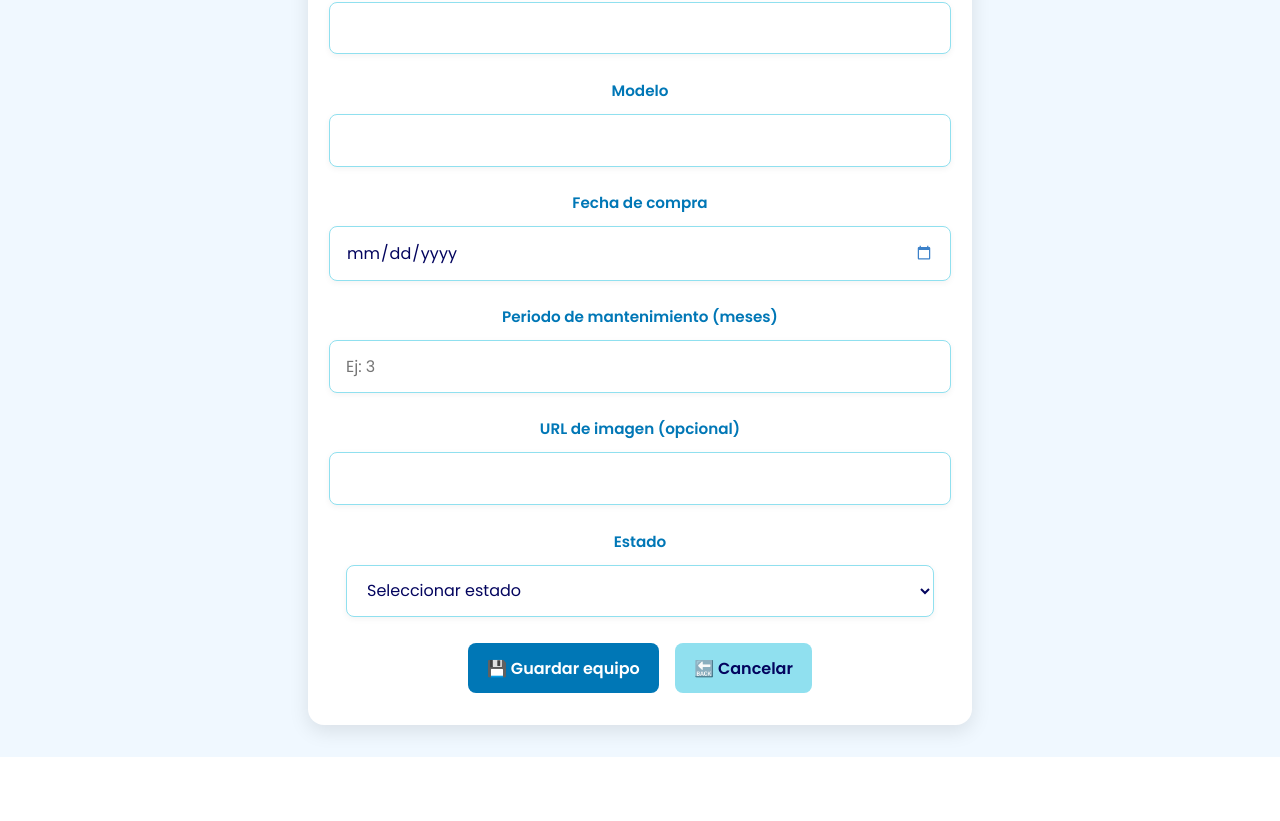
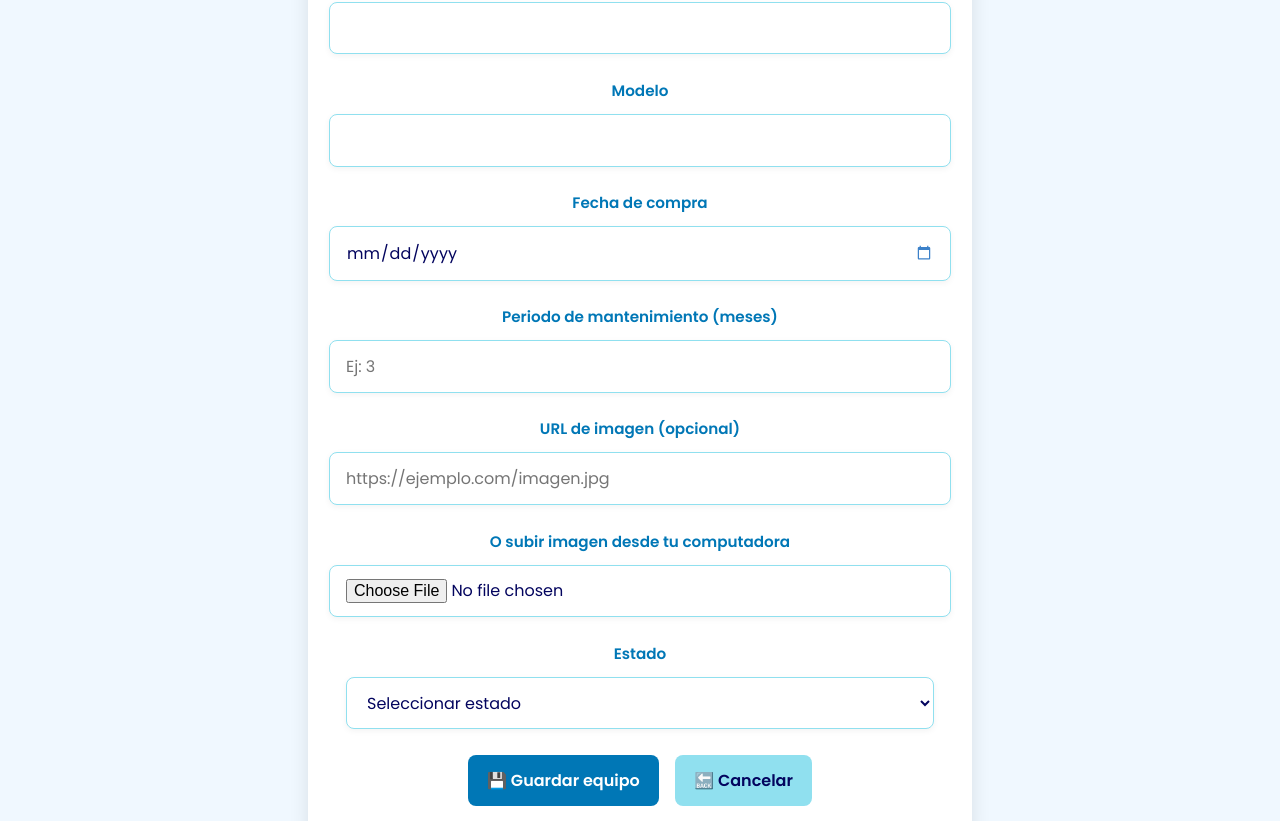
Before and after one commit to Jeremy020202/buceo_app, a React (Vite) app: page /equipos/nuevo in a window 1280 px wide. Shown: the part 419-1240 px from the top of the page. Before the commit the page ends 1176 px from the top, so only its background shows below. Built offline with nearby package versions, Linux system fonts and the light colour scheme; no server answers.

Commit message:
Se agrego subida de imagenes por archivos

```diff
--- a/src/components/EquipoForm.jsx
+++ b/src/components/EquipoForm.jsx
@@ -19,6 +19,8 @@ function EquipoForm() {
     estado: "",
     imagen_url: "",
   });
+  const [imagenArchivo, setImagenArchivo] = useState(null);
+
 
   // ===============================
   //   AUTOGENERAR CÓDIGO
@@ -67,6 +69,38 @@ function EquipoForm() {
     if (!form.estado) return "Debe seleccionar un estado.";
     return null;
   };
+  // ===============================
+  //   SUBIR IMAGEN AL SERVIDOR REVISAR QUE FUNCIONE
+  // ===============================
+const handleUploadImage = async (e) => {
+  const file = e.target.files[0];
+  if (!file) return;
+
+  setImagenArchivo(file);
+
+  const formDataImg = new FormData();
+  formDataImg.append("imagen", file);
+
+  try {
+    const res = await fetch("http://localhost:5000/upload-image", {
+      method: "POST",
+      body: formDataImg,
+    });
+
+    const data = await res.json();
+
+    if (res.ok) {
+      setForm((prev) => ({ ...prev, imagen_url: data.url }));
+      toast.success("📸 Imagen subida correctamente");
+    } else {
+      toast.error("❌ Error al subir la imagen");
+    }
+
+  } catch  {
+    toast.error("⚠️ No se pudo conectar al servidor");
+  }
+};
+
 
   // ===============================
   //   ENVIAR FORMULARIO
@@ -261,18 +295,37 @@ function EquipoForm() {
           />
         </div>
 
-        {/* Imagen */}
+        {/* Imagen por URL */}
         <div style={{ display: "flex", flexDirection: "column", gap: "0.3rem", alignItems: "center" }}>
           <label htmlFor="imagen_url" style={labelStyle}>URL de imagen (opcional)</label>
           <input
             id="imagen_url"
             name="imagen_url"
             type="text"
+            placeholder="https://ejemplo.com/imagen.jpg"
             value={form.imagen_url}
             onChange={handleChange}
             style={inputStyle}
           />
         </div>
+
+        {/* Subir imagen local */}
+        <div style={{ display: "flex", flexDirection: "column", gap: "0.3rem", alignItems: "center" }}>
+          <label style={labelStyle}>O subir imagen desde tu computadora</label>
+          <input
+            type="file"
+            accept="image/*"
+            onChange={handleUploadImage}
+            style={inputStyle}
+          />
+
+          {imagenArchivo && (
+            <p style={{ color: "#555", fontSize: "0.9rem", marginTop: "0.3rem" }}>
+              Archivo seleccionado: {imagenArchivo.name}
+            </p>
+          )}
+        </div>
+
 
         {/* Estado */}
         <div style={{ display: "flex", flexDirection: "column", gap: "0.3rem", alignItems: "center" }}>
--- a/src/pages/EquipoDetalle.jsx
+++ b/src/pages/EquipoDetalle.jsx
@@ -12,6 +12,7 @@ function EquipoDetalle() {
   const [mantenimientos, setMantenimientos] = useState([]);
   const [editando, setEditando] = useState(false);
   const [formData, setFormData] = useState({});
+
 
   useEffect(() => {
     api
@@ -29,6 +30,32 @@ function EquipoDetalle() {
   }, [id]);
 
   const handleChange = (e) => setFormData({ ...formData, [e.target.name]: e.target.value });
+  const handleUploadImage = async (e) => {
+    const file = e.target.files[0];
+    if (!file) return;
+
+
+    const formDataImg = new FormData();
+    formDataImg.append("imagen", file);
+
+    try {
+      const res = await fetch("http://localhost:5000/upload-image", {
+        method: "POST",
+        body: formDataImg,
+      });
+
+      const data = await res.json();
+
+      if (res.ok) {
+        setFormData((prev) => ({ ...prev, imagen_url: data.url }));
+        toast.success("📸 Imagen actualizada");
+      } else {
+        toast.error("❌ Error al subir la imagen");
+      }
+    } catch {
+      toast.error("⚠️ No se pudo conectar al servidor");
+    }
+  };
 
   const handleGuardar = async () => {
     try {
@@ -105,7 +132,25 @@ function EquipoDetalle() {
             <Campo label="Nombre" name="nombre" value={formData.nombre} onChange={handleChange} />
             <Campo label="Marca" name="marca" value={formData.marca} onChange={handleChange} />
             <Campo label="Modelo" name="modelo" value={formData.modelo} onChange={handleChange} />
-            <Campo label="URL de imagen" name="imagen_url" value={formData.imagen_url} onChange={handleChange} />
+            {/* IMAGEN: URL o subida */}
+            <div style={{ ...fieldContainer, alignItems: "center", width: "98%" }}>
+              <label style={labelStyle}>Imagen del equipo:</label>
+
+              {/* Input URL */}
+              <input
+                type="text"
+                name="imagen_url"
+                placeholder="Pega un enlace de imagen..."
+                value={formData.imagen_url || ""}
+                onChange={handleChange}
+                style={inputStyle}
+              />
+
+              <p style={{ margin: "0.5rem 0", fontWeight: "bold", color: "#0077b6" }}>o</p>
+
+              {/* Subida desde PC */}
+              <input type="file" accept="image/*" onChange={handleUploadImage} />
+            </div>
 
             {/* 🔹 Fecha de compra */}
             <div style={fieldContainer}>
```
